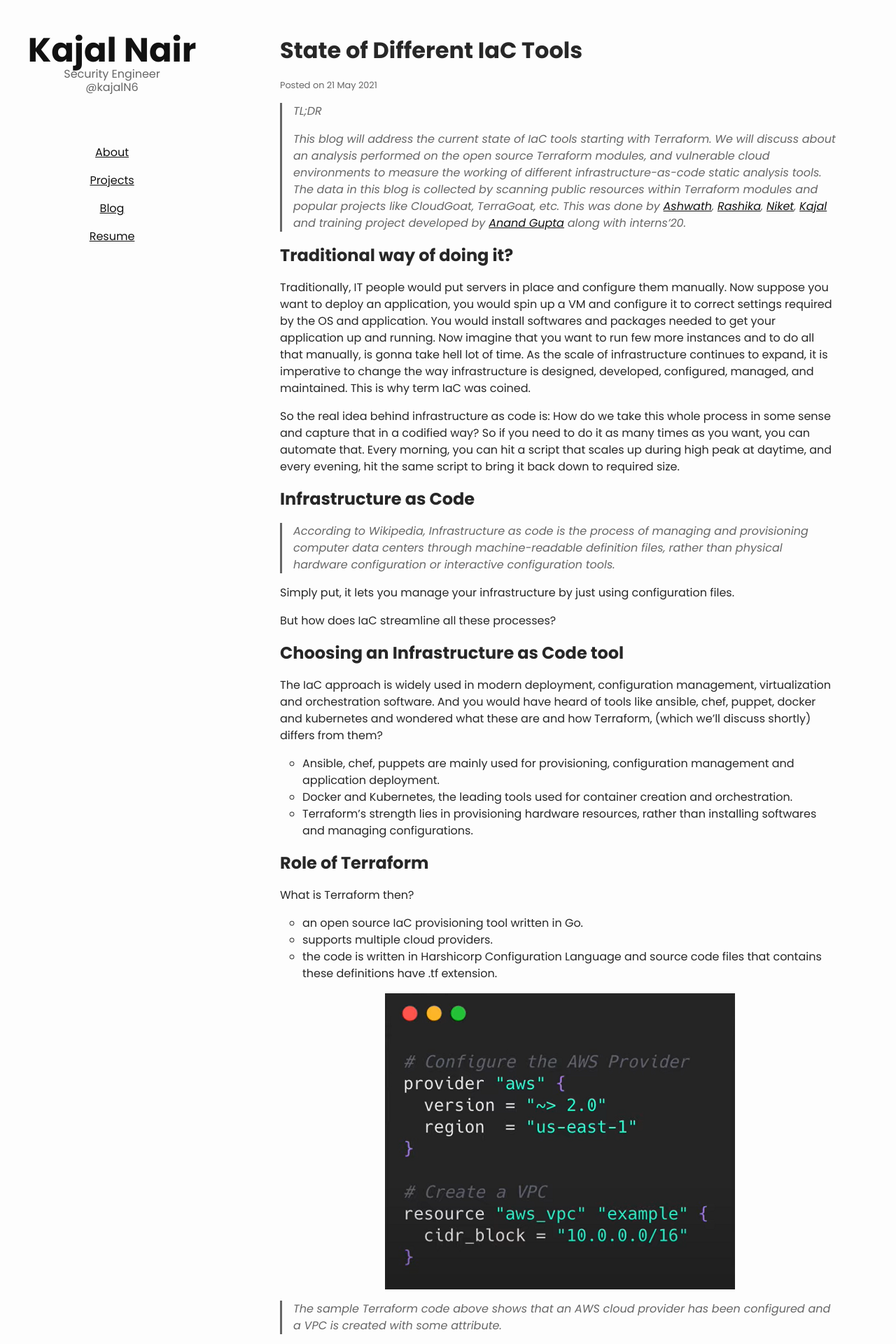
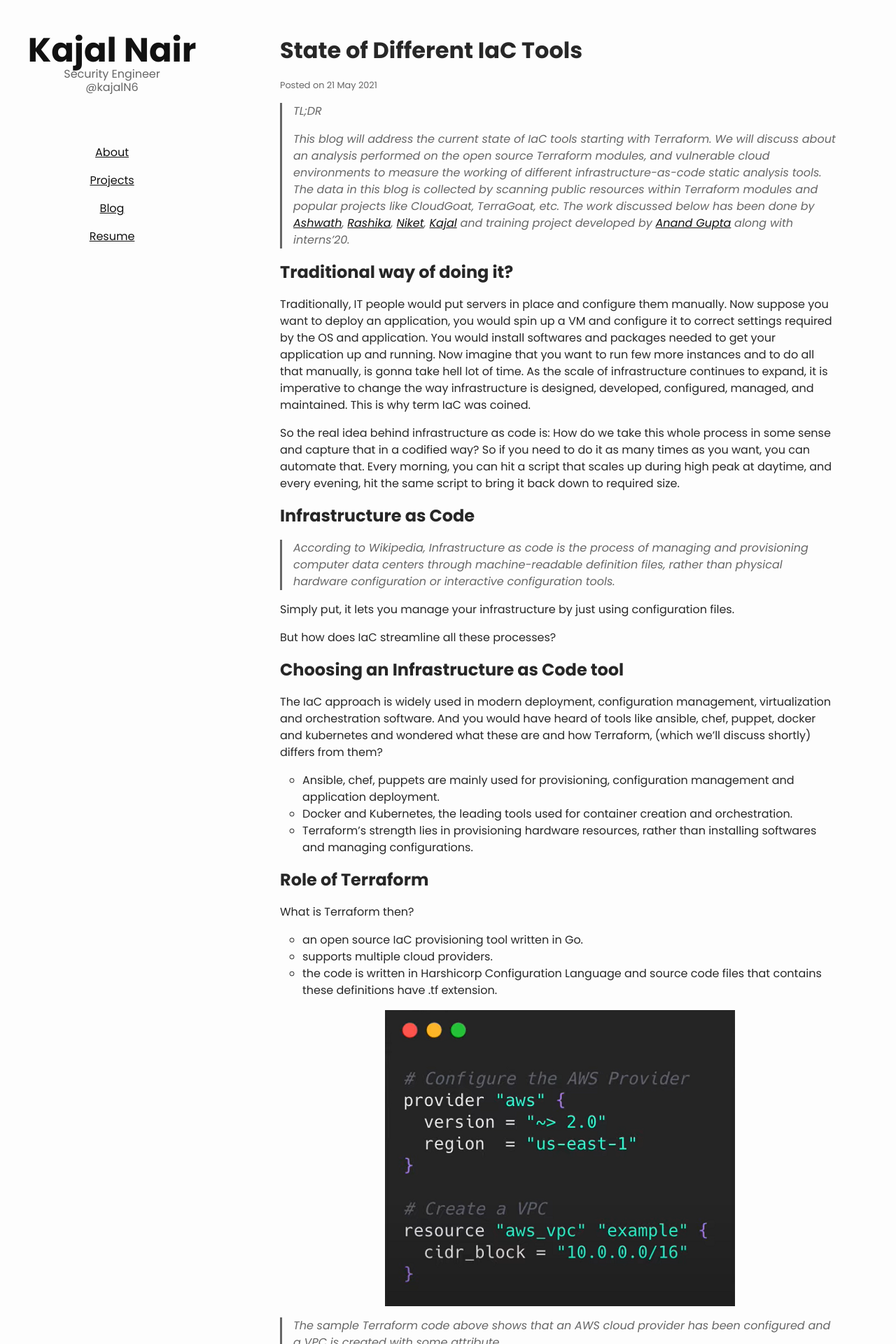
Before and after one commit to kajalNair/kajalNair.github.io, a Jekyll site: the page built from _blog/State-of-Different-IaC-Tools.md, in a window 1280 px wide. Shown: the top 1920 px of the page at 70% size. Built offline with Jekyll 4.4.1, drawn with Linux system fonts in a browser that asks for light colours; comment, search, counter and statistics services are not loaded.

Commit message:
Update State-of-Different-IaC-Tools.md

```diff
--- a/_blog/State-of-Different-IaC-Tools.md
+++ b/_blog/State-of-Different-IaC-Tools.md
@@ -7,7 +7,7 @@
 > TL;DR
 >
 > This blog will address the current state of IaC tools starting with Terraform. We will discuss about an analysis performed on the open source Terraform modules, and vulnerable cloud environments to measure the working of different infrastructure-as-code static analysis tools. The data in this blog is collected by scanning public resources within Terraform modules and popular projects like CloudGoat, TerraGoat, etc.
-This was done by [Ashwath](https://twitter.com/ka3hk), [Rashika](https://www.linkedin.com/in/rashika-singh-7529b4137), [Niket](https://www.linkedin.com/in/masterniketyadav/), [Kajal](https://twitter.com/kajalN6) and training project developed by [Anand Gupta](https://www.linkedin.com/in/anand-gupta-8495aa43/) along with interns'20.
+The work discussed below has been done by [Ashwath](https://twitter.com/ka3hk), [Rashika](https://www.linkedin.com/in/rashika-singh-7529b4137), [Niket](https://www.linkedin.com/in/masterniketyadav/), [Kajal](https://twitter.com/kajalN6) and training project developed by [Anand Gupta](https://www.linkedin.com/in/anand-gupta-8495aa43/) along with interns'20.
 
 
 
```
